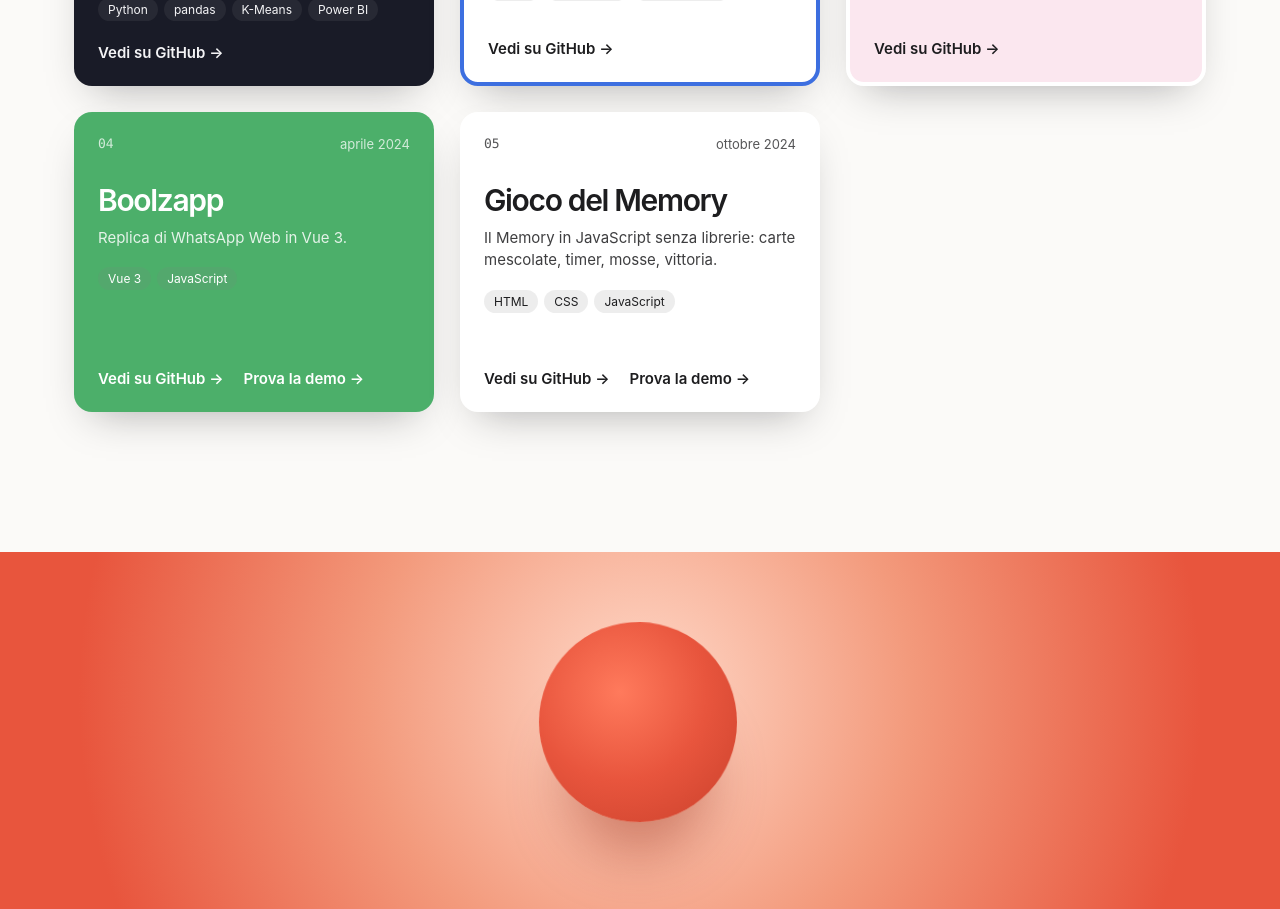
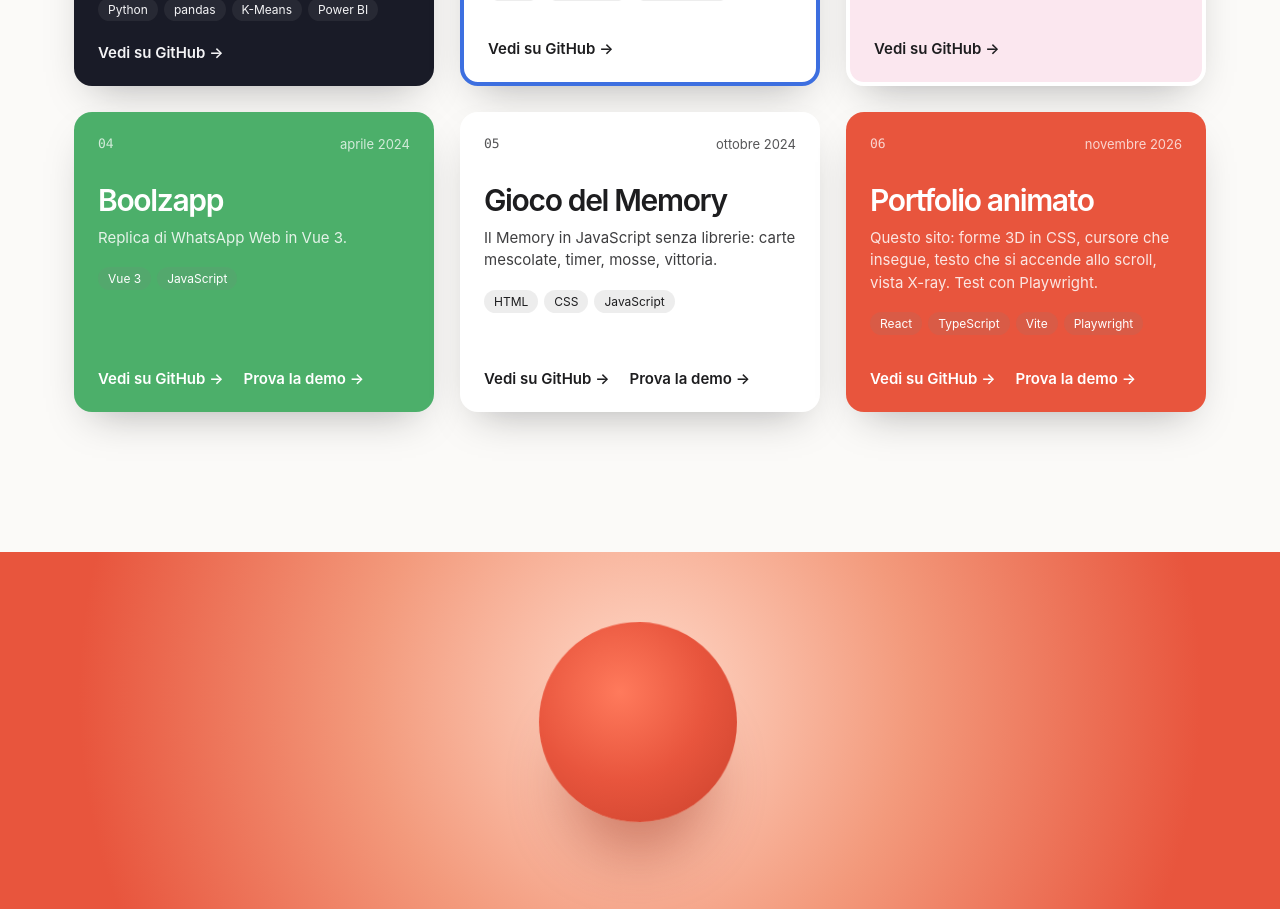
Before and after one commit to francesco-mauro/portfolio-animato, a React (Vite) app: page / in a window 1280 px wide. Shown: the part 3070-3979 px from the top of the page. Built offline with nearby package versions, Linux system fonts and the light colour scheme.

Commit message:
feat: add the animated portfolio itself to the showcase

```diff
--- a/src/data/projects.ts
+++ b/src/data/projects.ts
@@ -1,7 +1,8 @@
 /**
  * projects.ts
- * I cinque progetti della vetrina GitHub, nello stesso ordine del profilo.
- * Il gestionale documentale è uscito dalla vetrina il 7 novembre 2026 (test: tests/projects.spec.ts).
+ * I cinque progetti della vetrina GitHub, nello stesso ordine del profilo, e in fondo questo sito.
+ * Il gestionale documentale è uscito dalla vetrina il 7 novembre 2026 e al suo posto è entrato
+ * il portfolio animato (test: tests/projects.spec.ts).
  * Fonti: i README dei repository. Le demo di Boolzapp e Memory sono su GitHub Pages.
  */
 import type { Project } from '../types/content.ts'
@@ -48,6 +49,15 @@ export const projects: Project[] = [
     demo: 'https://francesco-mauro.github.io/Memory-Game/',
     tone: 'light',
   },
+  {
+    repo: 'portfolio-animato',
+    title: 'Portfolio animato',
+    summary: 'Questo sito: forme 3D in CSS, cursore che insegue, testo che si accende allo scroll, vista X-ray. Test con Playwright.',
+    stack: ['React', 'TypeScript', 'Vite', 'Playwright'],
+    when: 'novembre 2026',
+    demo: 'https://francesco-mauro.github.io/portfolio-animato/',
+    tone: 'coral',
+  },
 ]
 
 /** Link al repository su GitHub a partire dal nome. */
--- a/src/sections/Projects/Projects.tsx
+++ b/src/sections/Projects/Projects.tsx
@@ -1,6 +1,6 @@
 /**
  * Projects.tsx
- * La griglia dei cinque progetti della vetrina GitHub. Ogni progetto è una FloatingCard
+ * La griglia dei sei progetti della vetrina GitHub. Ogni progetto è una FloatingCard
  * che entra allo scroll (useReveal, sfasata di 90 ms dalla precedente) e si inclina
  * verso il mouse. I dati arrivano da src/data/projects.ts: qui c'è solo la forma.
  * Se il progetto ha una demo online compare anche il link "Prova la demo".
```
Also changed, not shown: src/data/README.md, tests/README.md, 1 other file (tests, documents, lock files or other folders).
